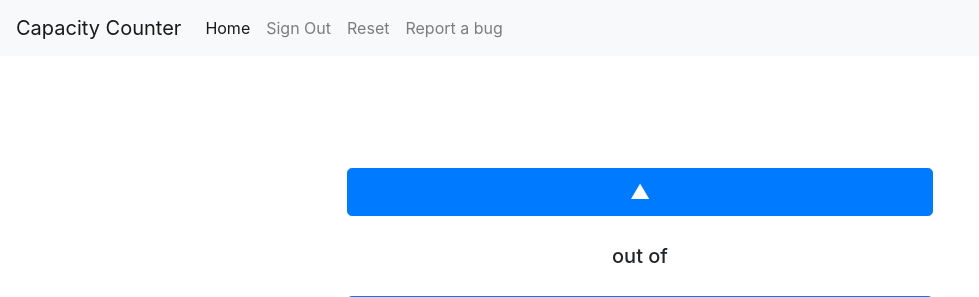
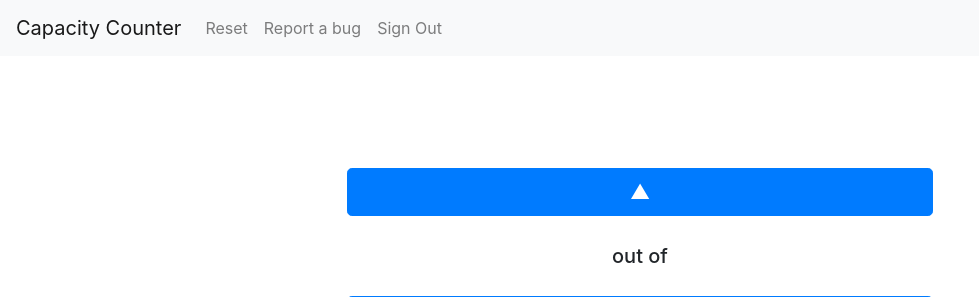
Before and after one commit to jscaffrey/capacity-counter, a Flask app: page / in a window 1280 px wide. Shown: the top 297 px of the page, without its empty margins (0-979 px from the left). Run offline with Flask 2, Linux system fonts and the light colour scheme; data that the repository does not hold is empty; some libraries are stand-ins or nearby versions.

Commit message:
Update navigation

```diff
--- a/app/templates/base.html
+++ b/app/templates/base.html
@@ -22,16 +22,15 @@
          <a href="#content" class="sr-only sr-only-focusable">Skip to main content</a>
         <header>
             <nav class="navbar navbar-expand-lg navbar-light bg-light">
-              <a class="navbar-brand" href="#">Capacity Counter</a>
+              <a class="navbar-brand" href="/">Capacity Counter</a>
               <button class="navbar-toggler" type="button" data-toggle="collapse" data-target="#navbar" aria-controls="navbar" aria-expanded="false" aria-label="Toggle navigation">
                 <span class="navbar-toggler-icon"></span>
               </button>
               <div class="collapse navbar-collapse" id="navbar">
                 <div class="navbar-nav">
-                  <a class="nav-item nav-link active" href="#">Home <span class="sr-only">(current)</span></a>
-                  <a class="nav-item nav-link" href="#">Sign Out</a>
                   <a class="nav-item nav-link" data-toggle="modal" data-target="#confirmation">Reset</a>
                   <a class="nav-item nav-link" href="#">Report a bug</a>
+                  <a class="nav-item nav-link" href="#">Sign Out</a>
                 </div>
               </div>
             </nav>
```
